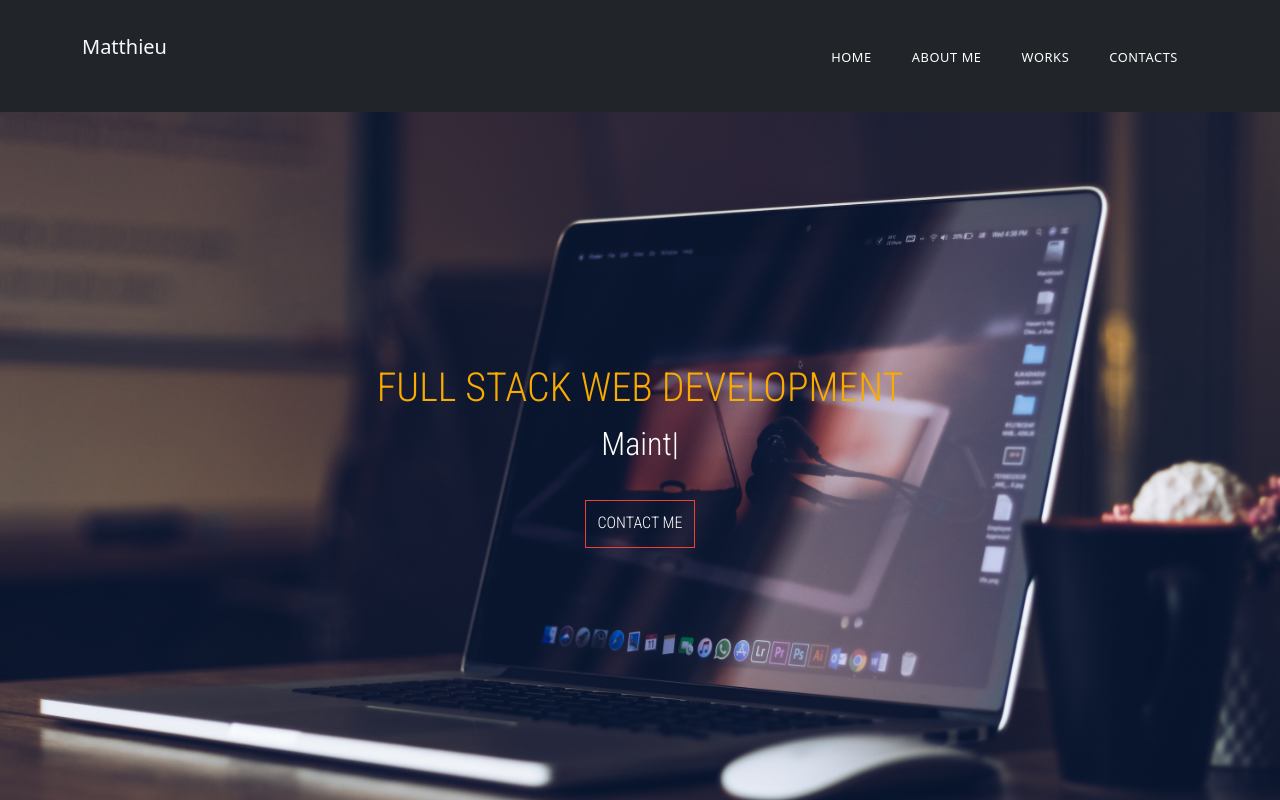
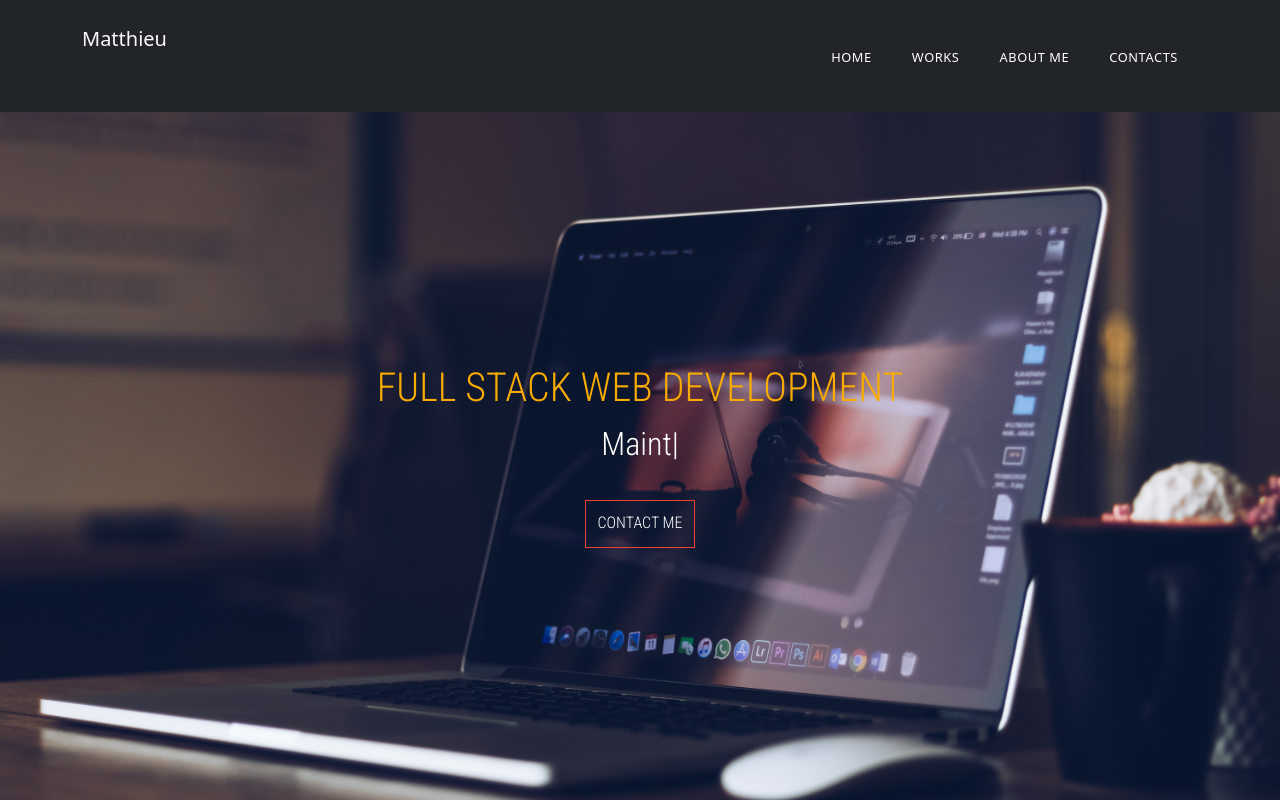
Before and after one commit to Matthieu96Code/portfolio-react-bootstrap, a React (Create React App) app: page / in a window 1280 px wide. Shown: the top 800 px of the page. Built offline with nearby package versions, Linux system fonts and the light colour scheme.

Commit message:
Move workq and about me section

```diff
--- a/src/App.js
+++ b/src/App.js
@@ -12,8 +12,9 @@ function App() {
     <>
       <Navbar />
       <Header />
+      <Works />
       <AboutMe />
-      <Works />
+      <hr />
       <Contacts />
     </>
   );
--- a/src/components/Navbar.js
+++ b/src/components/Navbar.js
@@ -9,20 +9,20 @@ const Navbar = () => {
   return (
     <nav className="navbar navbar-expand-lg navbar-light bg-dark">
       <div className="container">
-        <a className="navbar-brand pt-4 text-light" href="#">Matthieu</a>
+        <a className="navbar-brand pt-3 text-light" href="#">Matthieu</a>
         <button className="navbar-toggler" type="button" data-bs-toggle="collapse" data-bs-target="#navbarSupportedContent" aria-controls="navbarSupportedContent" aria-expanded="false" aria-label="Toggle navigation">
           <FontAwesomeIcon icon={faBars} style={{ color: "#fff" }}/>
         </button>
         <div className="collapse navbar-collapse" id="navbarSupportedContent">
-          <ul className="navbar-nav ms-auto mb-2 mb-lg-0">
+          <ul className="navbar-nav ms-auto mb-2 my-lg-0">
             <li className="nav-item">
               <a className="nav-link" aria-current="page" href="#">Home</a>
             </li>
             <li className="nav-item">
-              <a className="nav-link" href="#about-me">about me</a>
+              <a className="nav-link" href="#works">works</a>
             </li>
             <li className="nav-item">
-              <a className="nav-link" href="#works">works</a>
+              <a className="nav-link" href="#about-me">about me</a>
             </li>
             <li className="nav-item">
               <a className="nav-link" href="#contacts">contacts</a>
```
